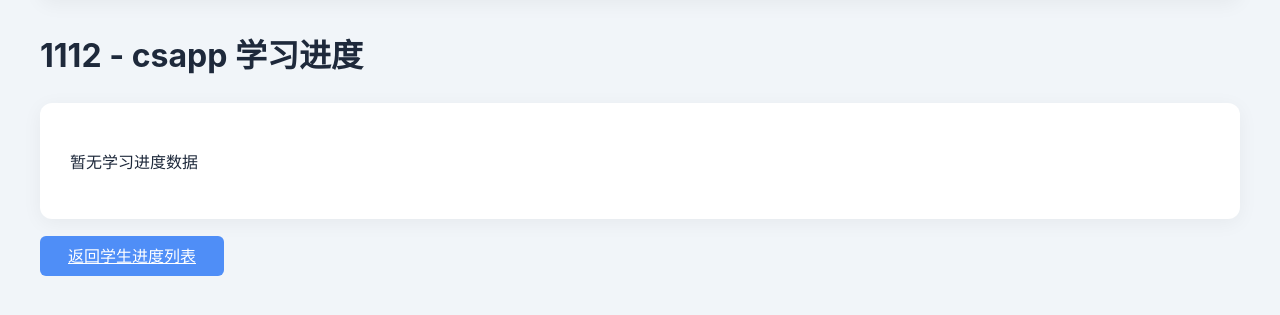
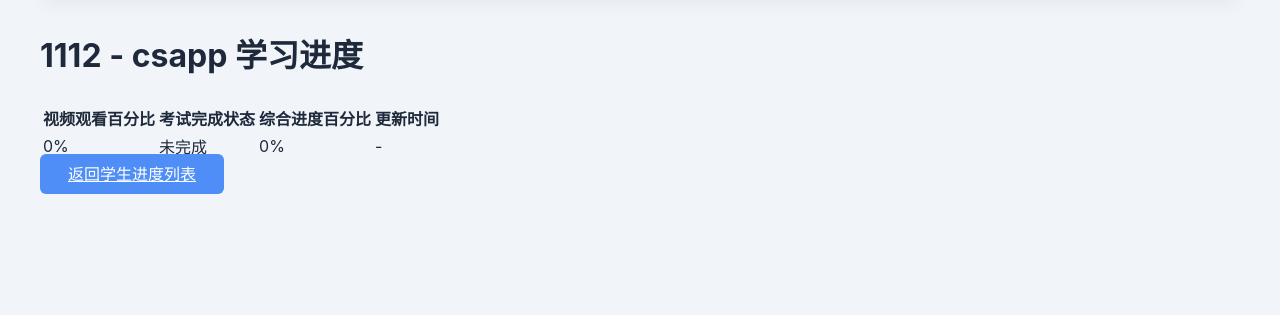
Before and after one commit to City-Empty/new-Software-System-Practice-, a Flask app: page /teacher/student/2/progress?course_id=1 in a window 1280 px wide. Shown: the part 90-405 px from the top of the page. Run offline with Flask 3, Linux system fonts and the light colour scheme; a user stored in the database is signed in.

Commit message:
修改了学生数据进度查看功能

```diff
--- a/main.py
+++ b/main.py
@@ -501,14 +501,36 @@
     if current_user.role != 'student':
         abort(403)
 
-    # 获取所有课程和学习进度
+    # 获取所有课程
     courses = Course.query.all()
+    # 获取当前用户所有进度记录
     progress_records = LearningProgress.query.filter_by(user_id=current_user.id).all()
-
-    # 构建课程与进度的映射
     progress_map = {record.course_id: record for record in progress_records}
 
-    return render_template('learning_progress.html', courses=courses, progress_map=progress_map)
+    # 构建每门课程的进度数据，若无记录则补全默认值
+    progress = []
+    for course in courses:
+        record = progress_map.get(course.id)
+        if record:
+            video_watched_percentage = record.video_watched_percentage or 0
+            exam_completed = record.exam_completed
+            progress_percentage = record.progress_percentage or 0
+            updated_at = record.updated_at
+        else:
+            # 没有进度记录，全部为0/未完成
+            video_watched_percentage = 0
+            exam_completed = False
+            progress_percentage = 0
+            updated_at = None
+        progress.append({
+            'course': course,
+            'video_watched_percentage': video_watched_percentage,
+            'exam_completed': exam_completed,
+            'progress_percentage': progress_percentage,
+            'updated_at': updated_at
+        })
+
+    return render_template('learning_progress.html', progress=progress)
 
 @app.route('/student/courses')
 @login_required
@@ -580,7 +602,28 @@
     if student not in course.students:
         abort(403)
     progress = LearningProgress.query.filter_by(user_id=student_id, course_id=course_id).first()
-    return render_template('student_learning_progress.html', student=student, course=course, progress=progress)
+    # 新增：构建进度数据，保证模板字段完整
+    if progress:
+        video_watched_percentage = progress.video_watched_percentage or 0
+        exam_completed = progress.exam_completed
+        progress_percentage = progress.progress_percentage or 0
+        updated_at = progress.updated_at
+    else:
+        video_watched_percentage = 0
+        exam_completed = False
+        progress_percentage = 0
+        updated_at = None
+    # 传递详细进度数据给模板
+    return render_template(
+        'student_learning_progress.html',
+        student=student,
+        course=course,
+        progress=progress,
+        video_watched_percentage=video_watched_percentage,
+        exam_completed=exam_completed,
+        progress_percentage=progress_percentage,
+        updated_at=updated_at
+    )
 
 
 # 教师查看所有考试
--- a/templates/student_learning_progress.html
+++ b/templates/student_learning_progress.html
@@ -2,7 +2,6 @@
 {% block title %}{{ student.username }}的学习进度 - {{ course.title }}{% endblock %}
 {% block content %}
 <h2>{{ student.username }} - {{ course.title }} 学习进度</h2>
-{% if progress %}
 <table class="table">
     <thead>
         <tr>
@@ -14,20 +13,12 @@
     </thead>
     <tbody>
         <tr>
-            <td>{{ progress.video_watched_percentage }}%</td>
-            <td>{{ '已完成' if progress.exam_completed else '未完成' }}</td>
-            <td>{{ progress.progress_percentage }}%</td>
-            <td>{{ progress.updated_at }}</td>
+            <td>{{ video_watched_percentage }}%</td>
+            <td>{{ '已完成' if exam_completed else '未完成' }}</td>
+            <td>{{ progress_percentage }}%</td>
+            <td>{{ updated_at if updated_at else '-' }}</td>
         </tr>
     </tbody>
 </table>
-{% else %}
-<div class="card">
-    <div class="card-body text-center">
-        <i class="fa fa-info-circle text-4xl text-gray-300 mb-4"></i>
-        <p class="text-gray-500">暂无学习进度数据</p>
-    </div>
-</div>
-{% endif %}
 <a href="{{ url_for('teacher_students_progress', course_id=course.id) }}" class="btn mt-4">返回学生进度列表</a>
 {% endblock %}
```
Also changed, not shown: templates/learning_progress.html (+4 -4 lines).
